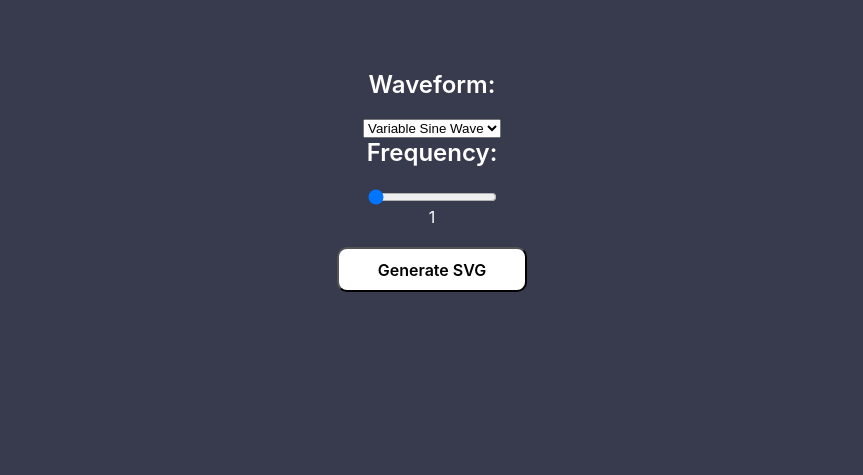
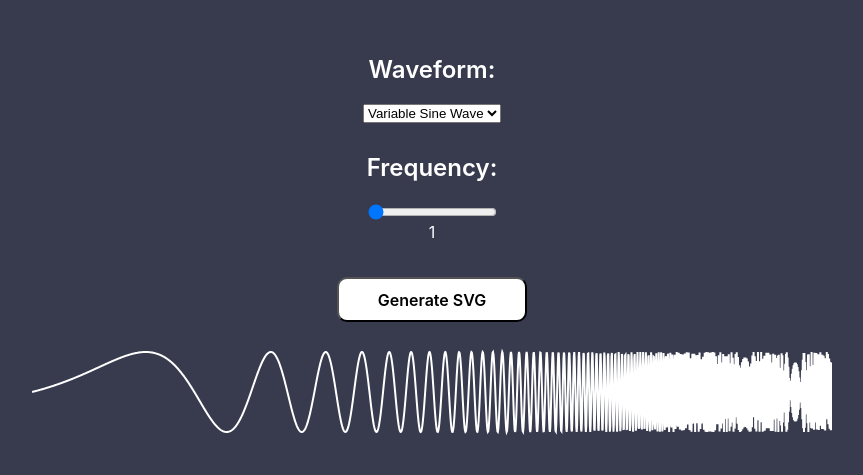
Before and after one commit to jkatowitz/wave-svg-generator, a plain HTML site: page index.html in a window 1280 px wide. Shown: the part 165-640 px from the top of the page, without its empty margins (208-1071 px from the left). Drawn offline with Linux system fonts and the light colour scheme.

Commit message:
new styles

```diff
--- a/index.html
+++ b/index.html
@@ -1,13 +1,13 @@
 <!DOCTYPE html>
 <html lang="en">
-
 <head>
     <meta charset="UTF-8">
     <meta name="viewport" content="width=device-width, initial-scale=1.0">
     <title>Variable Frequency Sine Wave Generator</title>
     <link rel="stylesheet" href="styles.css">
 </head>
-<div id="container">
+<div id="container" class="container-v">
+    <div class="container-controls">
         <label class="custom-label" for="waveformSelector">Waveform:</label>
         <select id="waveformSelector">
             <option value="variableSine">Variable Sine Wave</option>
@@ -15,10 +15,12 @@
             <option value="triangle">Triangle Wave</option>
             <option value="square">square Wave</option>
         </select>
+    </div>
+    <div class="container-controls">
         <label class="custom-label" for="frequencySlider">Frequency: </label>
         <input type="range" id="frequencySlider" min="1" max="20" value="1" step="0.1">
         <span id="frequencyValue" class="custom-span">1</span>
-
+    </div>
     <button id="generateButton" class="generate-button">Generate SVG</button>
     <a id="downloadLink" style="display: none;" download="variable_frequency_wave.svg">Download SVG</a>
 
@@ -29,7 +31,6 @@
         </svg>
     </div>
 </div>
-<script src="waveFunctions.js"></script>
 <script src="main.js"></script>
 </body>
 </html>
--- a/main.js
+++ b/main.js
@@ -1,3 +1,28 @@
+// Function to calculate the variable frequency for the sine wave
+function variableFrequency(t, f0) {
+    const T0 = 100; // Time period for doubling frequency
+    return f0 * Math.pow(2, t / T0);
+}
+
+// Function to calculate the sawtooth wave
+function sawtoothWave(t, frequency) {
+    const period = 1000 / frequency; // Calculate the period based on frequency
+    return ((t % period) / period) * 2 - 1; // Generate a sawtooth waveform between -1 and 1
+}
+
+// Function to calculate the square wave
+function squareWave(t, frequency) {
+    const period = 1000 / frequency; // Calculate the period based on frequency
+    return ((t % period) / period) < 0.5 ? 1 : -1; // Generate a square wave with values of 1 and -1
+}
+
+// Function to calculate the triangle wave
+function triangleWave(t, frequency) {
+    const period = 1000 / frequency; // Calculate the period based on frequency
+    const normalizedT = (t % period) / period; // Normalize time to the range [0, 1]
+    return normalizedT < 0.5 ? normalizedT * 4 - 1 : (1 - normalizedT) * 4 - 1; // Generate a triangle wave between -1 and 1
+}
+
 // Function to update the SVG preview based on the selected waveform and frequency
 function updatePreview() {
     const width = 800;
@@ -16,7 +41,6 @@ function updatePreview() {
 
         if (selectedWaveform === 'variableSine') {
             y = Math.sin(2 * Math.PI * variableFrequency(t, f0) * t / 1000);
-            y = exponentialWave(t, A, k);
         } else if (selectedWaveform === 'sawtooth') {
             y = sawtoothWave(t, f0);
         } else if (selectedWaveform === 'square') {
--- a/styles.css
+++ b/styles.css
@@ -33,10 +33,20 @@ body {
     margin-bottom: 20px;
 }
 
-#container {
+.container-v {
     display: flex;
     flex-direction: column;
     align-items: center;
     justify-content: center;
     height: 100vh;
 }
+
+.container-controls {
+    display: flex;
+    flex-direction: column;
+    align-items: center;
+    justify-content: space-between;
+    width: auto;
+    height: auto;
+    padding: 15px;
+}
--- a/waveFunctions.js
+++ /dev/null
@@ -1,24 +0,0 @@
-// Function to calculate the variable frequency for the sine wave
-function variableFrequency(t, f0) {
-    const T0 = 100; // Time period for doubling frequency
-    return f0 * Math.pow(2, t / T0);
-}
-
-// Function to calculate the sawtooth wave
-function sawtoothWave(t, frequency) {
-    const period = 1000 / frequency; // Calculate the period based on frequency
-    return ((t % period) / period) * 2 - 1; // Generate a sawtooth waveform between -1 and 1
-}
-
-// Function to calculate the square wave
-function squareWave(t, frequency) {
-    const period = 1000 / frequency; // Calculate the period based on frequency
-    return ((t % period) / period) < 0.5 ? 1 : -1; // Generate a square wave with values of 1 and -1
-}
-
-// Function to calculate the triangle wave
-function triangleWave(t, frequency) {
-    const period = 1000 / frequency; // Calculate the period based on frequency
-    const normalizedT = (t % period) / period; // Normalize time to the range [0, 1]
-    return normalizedT < 0.5 ? normalizedT * 4 - 1 : (1 - normalizedT) * 4 - 1; // Generate a triangle wave between -1 and 1
-}
```
Lines whose indentation alone changed are shown as unchanged.
